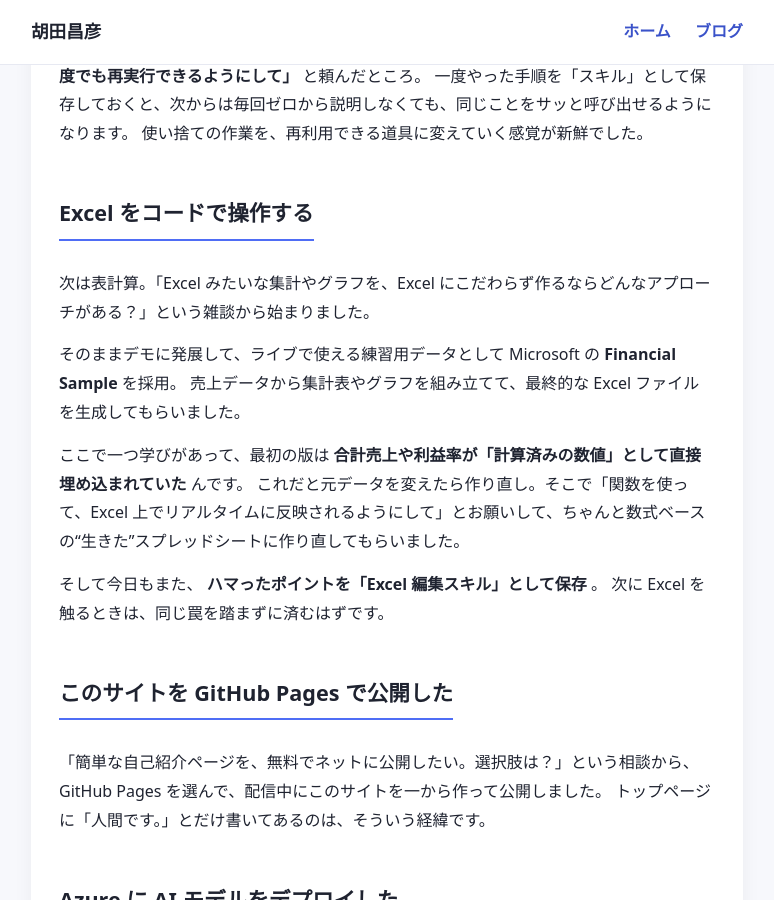
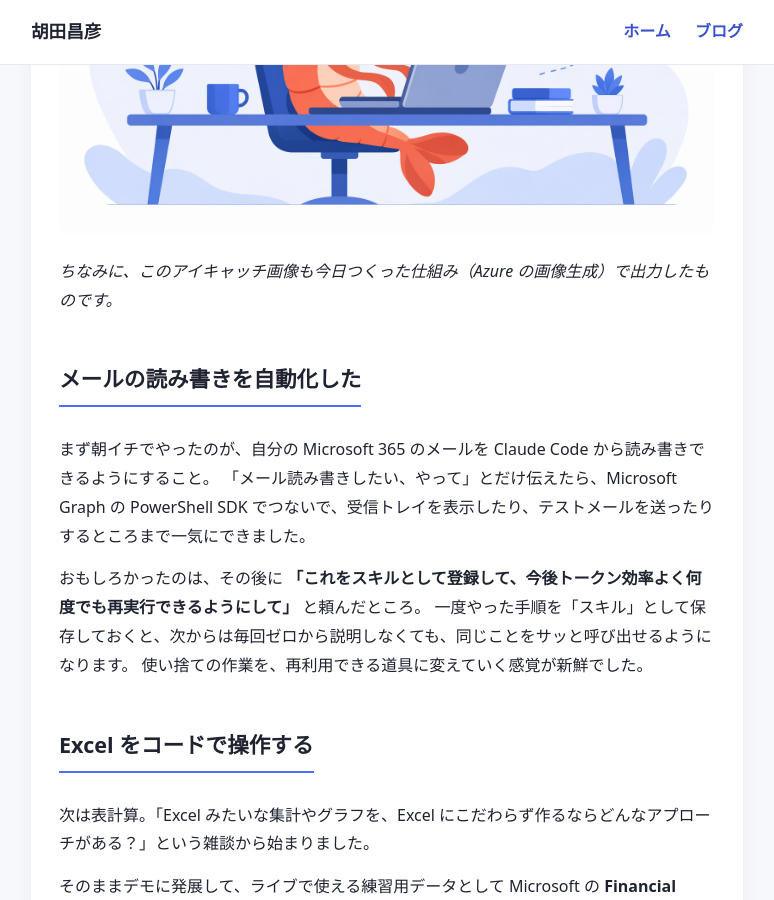
Before and after one commit to ebibibi/ebibibi.github.io, a Jekyll site: the page built from _posts/2026-05-24-claude-code-day.md, in a window 1280 px wide and 900 px high, scrolled down 527 px. Shown: the whole window, without its empty margins (253-1027 px from the left). Built offline with Jekyll 4.4.1, drawn with Linux system fonts in a browser that asks for light colours.

Commit message:
ブログ記事にアイキャッチ画像を追加（gpt-image-2で生成）
Co-Authored-By: Claude Opus 4.7 (1M context) <noreply@anthropic.com>

```diff
--- a/_posts/2026-05-24-claude-code-day.md
+++ b/_posts/2026-05-24-claude-code-day.md
@@ -5,6 +5,10 @@ date: 2026-05-24 14:30:00 +0900
 
 今日は YouTube Live を配信しながら、一日中 [Claude Code](https://www.anthropic.com/claude-code) と一緒に作業していました。
 思いつくままにあれこれ頼んでいたら、気づけば結構いろんなものが出来上がっていたので、記録として残しておきます。
+
+![ノートPCで作業するエビの周りに、メール・表計算・Webサイト・クラウドAIのアイコンが浮かぶイラスト]({{ '/assets/blog/2026-05-24-claude-code-day.png' | relative_url }})
+
+*ちなみに、このアイキャッチ画像も今日つくった仕組み（Azure の画像生成）で出力したものです。*
 
 ## メールの読み書きを自動化した
 
```
Also changed, not shown: assets/blog/2026-05-24-claude-code-day.png (added).
